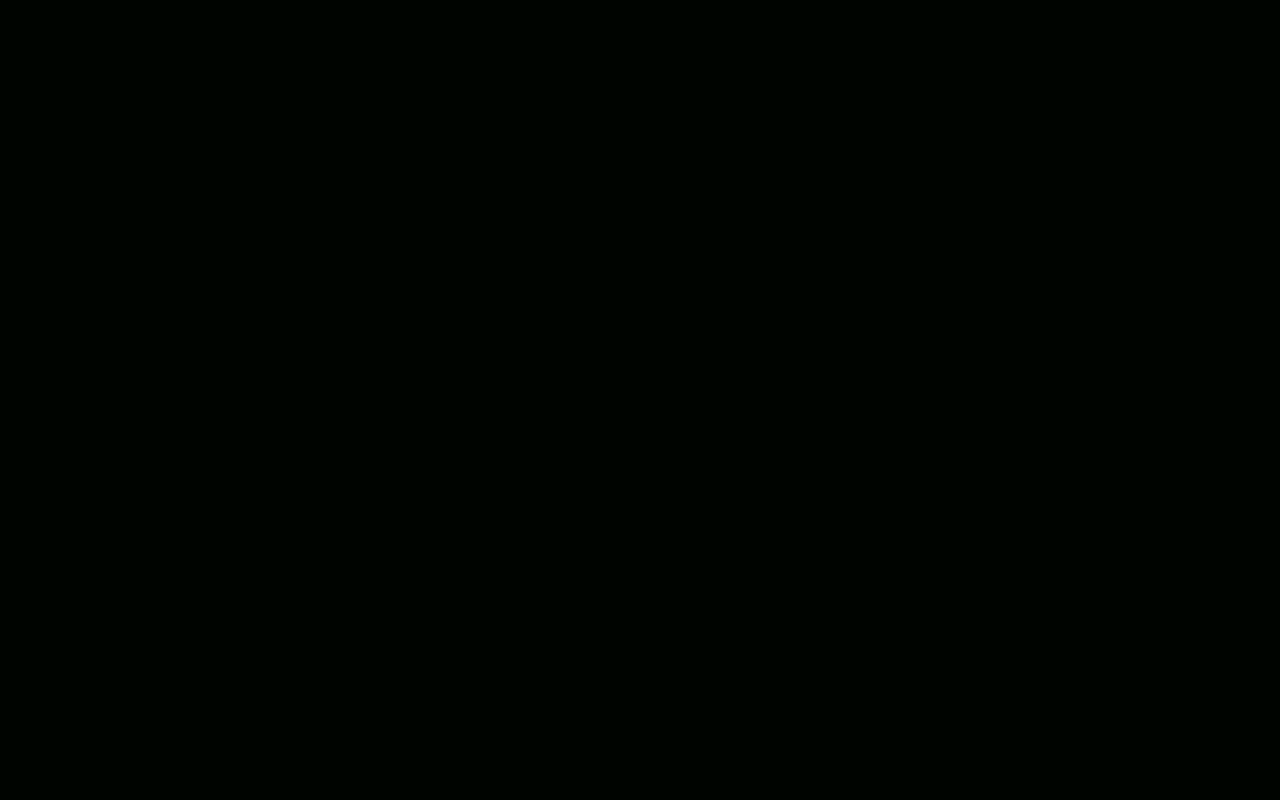
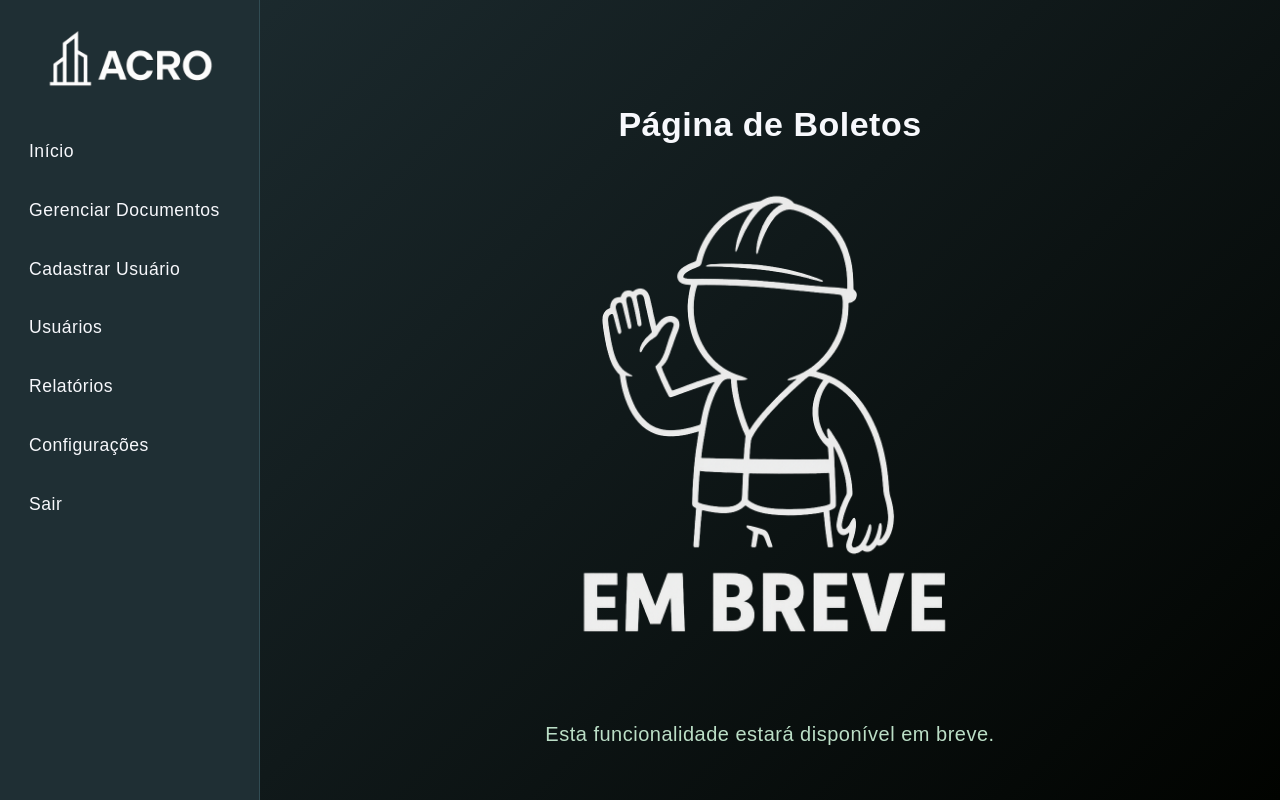
Before and after one commit to Nicollyyuri/Portal-Acro, a React (Create React App) app: page /admin/gerenciar-documentos in a window 1280 px wide. Before the commit this address had no page. Built offline with nearby package versions, Linux system fonts and the light colour scheme.

Commit message:
modified:   src/App.jsx 	modified:   src/componentes/LayoutAdmin.jsx 	new file:   src/paginas/administrador/GerenciarDocumentosPage.jsx 	modified:   src/paginas/administrador/UsuariosAdminPage.jsx

```diff
--- a/src/App.jsx
+++ b/src/App.jsx
@@ -18,10 +18,10 @@ import DocumentosPage from './paginas/cliente/DocumentosPage';
 // Admin
 import LayoutAdmin from './componentes/LayoutAdmin';
 import DashboardAdminPage from './paginas/administrador/DashboardAdminPage';
+import GerenciarDocumentosPage from './paginas/administrador/GerenciarDocumentosPage';
 import UsuariosAdminPage from './paginas/administrador/UsuariosAdminPage';
 import CadastrarUsuarioPage from './paginas/administrador/CadastrarUsuarioPage';
 import AdminUsuarios from './paginas/administrador/AdminUsuarios';
-import UsuarioForm from './componentes/UsuarioForm';
 import RelatoriosPage from './paginas/administrador/RelatoriosPage';
 import ConfiguracoesPage from './paginas/administrador/ConfiguracoesPage';
 
@@ -53,6 +53,12 @@ const App = () => {
             </LayoutAdmin>
           } />
 
+          <Route path="/admin/gerenciar-documentos" element={
+            <LayoutAdmin>
+              <GerenciarDocumentosPage />
+            </LayoutAdmin>
+          } />
+
           <Route path="/admin/usuarios" element={
             <LayoutAdmin>
               <UsuariosAdminPage />
@@ -68,12 +74,6 @@ const App = () => {
           <Route path="/admin/portal" element={
             <LayoutAdmin>
               <AdminUsuarios />
-            </LayoutAdmin>
-          } />
-
-          <Route path="/admin/formulario" element={
-            <LayoutAdmin>
-              <UsuarioForm />
             </LayoutAdmin>
           } />
 
--- a/src/componentes/LayoutAdmin.jsx
+++ b/src/componentes/LayoutAdmin.jsx
@@ -4,10 +4,9 @@ import { Link as RouterLink, useNavigate } from 'react-router-dom';
 
 const adminMenuItems = [
     { text: 'Início', path: '/admin/dashboard' },
-    { text: 'Documentos', path: '/admin/formulario' },
+    { text: 'Gerenciar Documentos', path: '/admin/gerenciar-documentos' },
     { text: 'Cadastrar Usuário', path: '/admin/usuarios/novo' },
     { text: 'Usuários', path: '/admin/usuarios' },
-    { text: 'Portal', path: '/admin/portal' },
     { text: 'Relatórios', path: '/admin/relatorios' },
     { text: 'Configurações', path: '/admin/configuracoes' },
     { text: 'Sair', path: '/' },
--- /dev/null
+++ b/src/paginas/administrador/GerenciarDocumentosPage.jsx
@@ -0,0 +1,33 @@
+import React from 'react';
+import { Box, Typography } from '@mui/material';
+
+const GerenciarDocumentosPage = () => {
+
+    return (
+
+            <Box
+                sx={{
+                    textAlign: 'center',
+                    mt: 10,
+                }}
+            >
+                <Typography variant="h4" gutterBottom color="text.primary" fontWeight="bold" sx={{ mb: 5 }}>
+                    Página de Boletos
+                </Typography>
+
+                <Box
+                    component="img"
+                    src="/imagens/em-breve.png"
+                    alt="Página em construção"
+                    sx={{ maxWidth: 500, mb: 3 }}
+                />
+
+                <Typography variant="h6" color="text.secondary">
+                    Esta funcionalidade estará disponível em breve.
+                </Typography>
+            </Box>
+
+    );
+};
+
+export default GerenciarDocumentosPage;
--- a/src/paginas/administrador/UsuariosAdminPage.jsx
+++ b/src/paginas/administrador/UsuariosAdminPage.jsx
@@ -192,7 +192,6 @@ const UsuariosAdminPage = () => {
             {snackbar.message}
         </Alert>
     </Snackbar>
-
 };
 
 export default UsuariosAdminPage;
```
